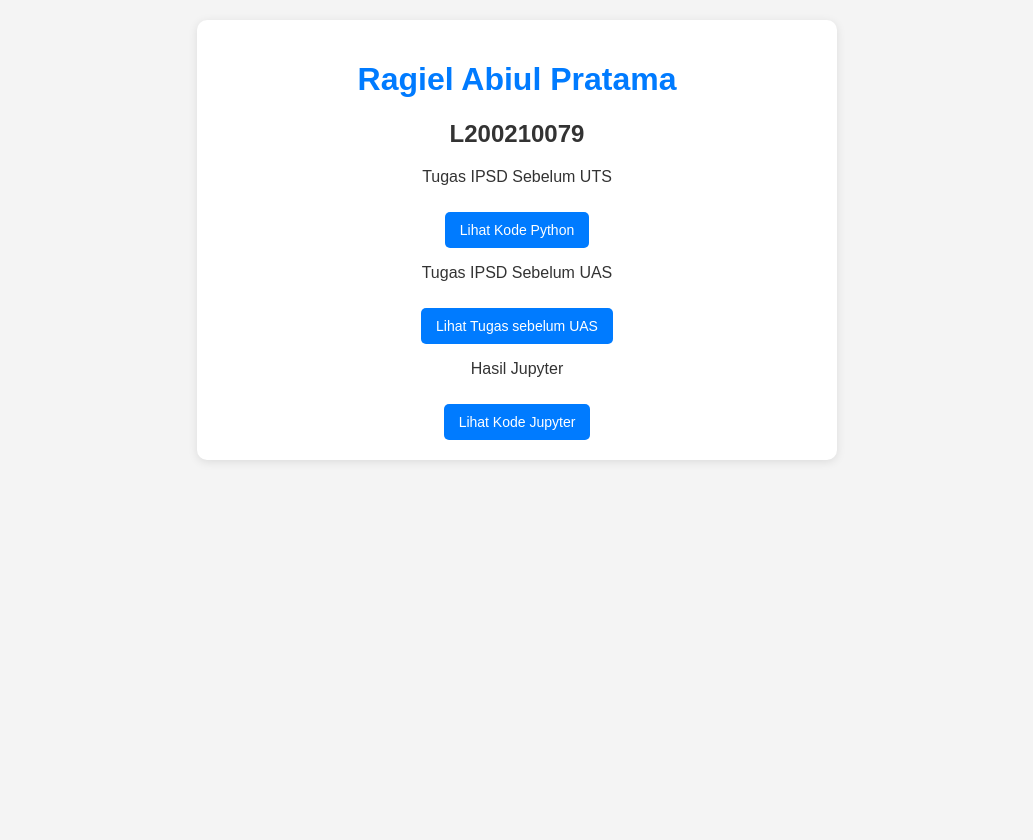
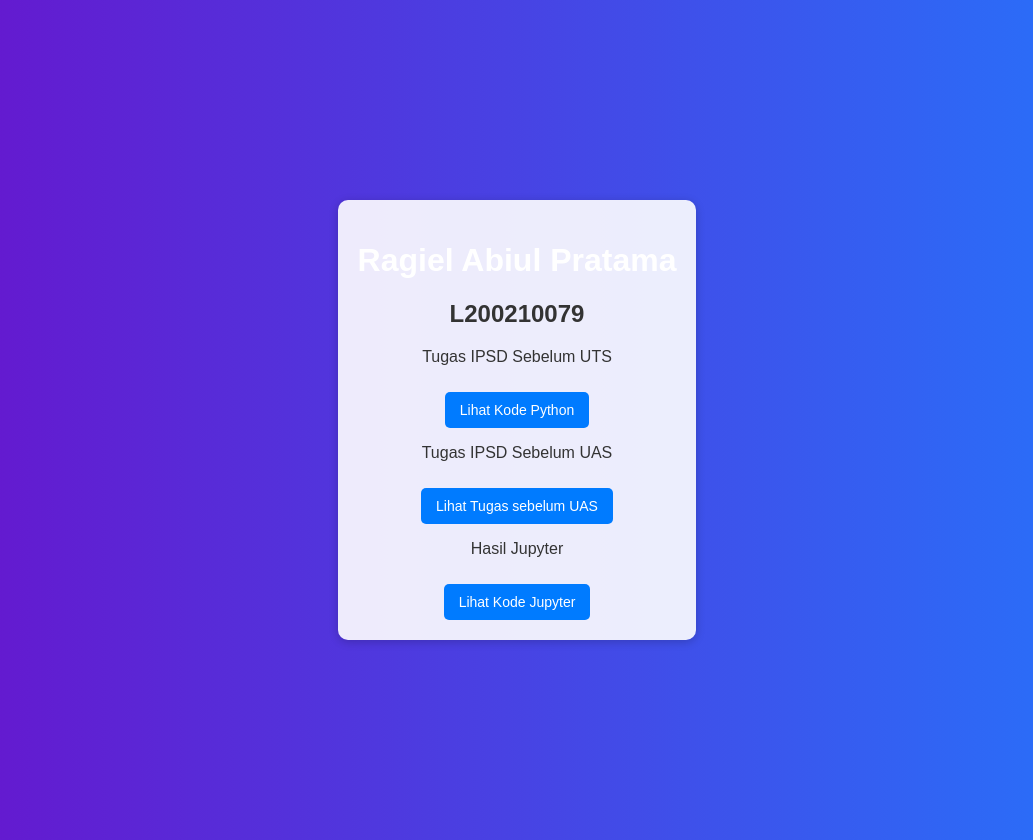
Before and after one commit to Agil200/ums-l200210079, a plain HTML site: page index.html in a window 1280 px wide. Shown: the whole page, without its empty margins (123-1156 px from the left). Before the commit the page ends 800 px from the top, so only its background shows below. Drawn offline with Linux system fonts and the light colour scheme.

Commit message:
Update index.html

```diff
--- a/index.html
+++ b/index.html
@@ -9,13 +9,18 @@
         body {
             font-family: Arial, sans-serif;
             text-align: center;
-            margin: 20px;
-            background-color: #f4f4f4;
+            margin: 0;
+            padding: 20px;
+            background: linear-gradient(to right, #6a11cb, #2575fc);
             color: #333;
+            height: 100vh;
+            display: flex;
+            justify-content: center;
+            align-items: center;
         }
 
         h1 {
-            color: #007BFF;
+            color: #ffffff;
         }
 
         a {
@@ -42,13 +47,14 @@
             max-width: 600px;
             margin: auto;
             padding: 20px;
-            background-color: white;
+            background-color: rgba(255, 255, 255, 0.9);
             border-radius: 10px;
-            box-shadow: 0 2px 10px rgba(0, 0, 0, 0.1);
+            box-shadow: 0 2px 10px rgba(0, 0, 0, 0.2);
         }
 
         p {
             font-size: 16px;
+            color: #333;
         }
     </style>
 </head>
```
